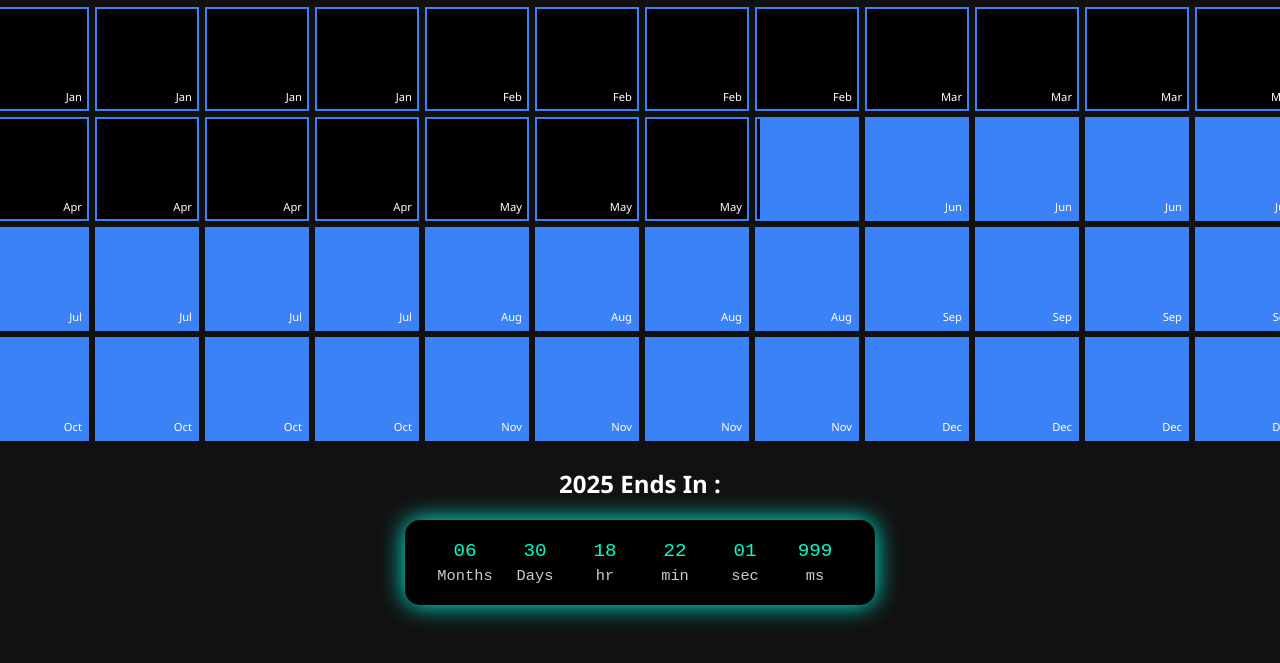
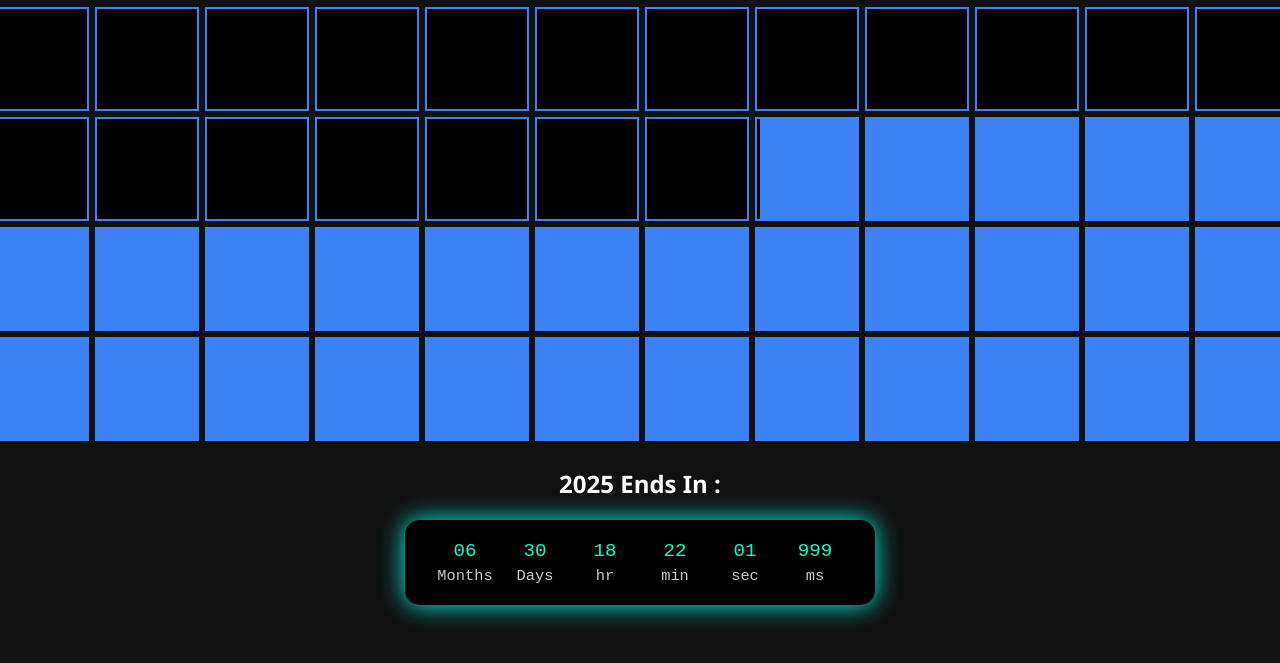
Before and after one commit to PriyatoshDey/dynamic-year-calendar, a plain HTML site: page index.html in a window 1280 px wide. Shown: the part 95-758 px from the top of the page. Drawn offline with Linux system fonts and the light colour scheme.

Commit message:
Update index.html

```diff
--- a/index.html
+++ b/index.html
@@ -115,21 +115,6 @@
     const totalBoxes = 48;
     const boxes = [];
 
-    const monthNames = [
-      "Jan", "Jan", "Jan", "Jan",
-      "Feb", "Feb", "Feb", "Feb",
-      "Mar", "Mar", "Mar", "Mar",
-      "Apr", "Apr", "Apr", "Apr",
-      "May", "May", "May", "May",
-      "Jun", "Jun", "Jun", "Jun",
-      "Jul", "Jul", "Jul", "Jul",
-      "Aug", "Aug", "Aug", "Aug",
-      "Sep", "Sep", "Sep", "Sep",
-      "Oct", "Oct", "Oct", "Oct",
-      "Nov", "Nov", "Nov", "Nov",
-      "Dec", "Dec", "Dec", "Dec"
-    ];
-
     function isLeapYear(year) {
       return (year % 4 === 0 && year % 100 !== 0) || (year % 400 === 0);
     }
@@ -155,14 +140,6 @@
       for (let i = 0; i < totalBoxes; i++) {
         const box = document.createElement("div");
         box.className = "month";
-        const label = document.createElement("div");
-        label.textContent = monthNames[i];
-        label.style.position = "absolute";
-        label.style.bottom = "5px";
-        label.style.right = "5px";
-        label.style.fontSize = "0.7em";
-        label.style.color = "#fff";
-        box.appendChild(label);
         monthGrid.appendChild(box);
         boxes.push(box);
       }
@@ -175,7 +152,7 @@
       for (let i = 0; i < totalBoxes; i++) {
         const box = boxes[i];
         box.className = "month";
-        while (box.children.length > 1) box.removeChild(box.firstChild); // keep label
+        while (box.children.length > 0) box.removeChild(box.firstChild);
 
         if (i < currentBox) {
           box.classList.add("past");
```
